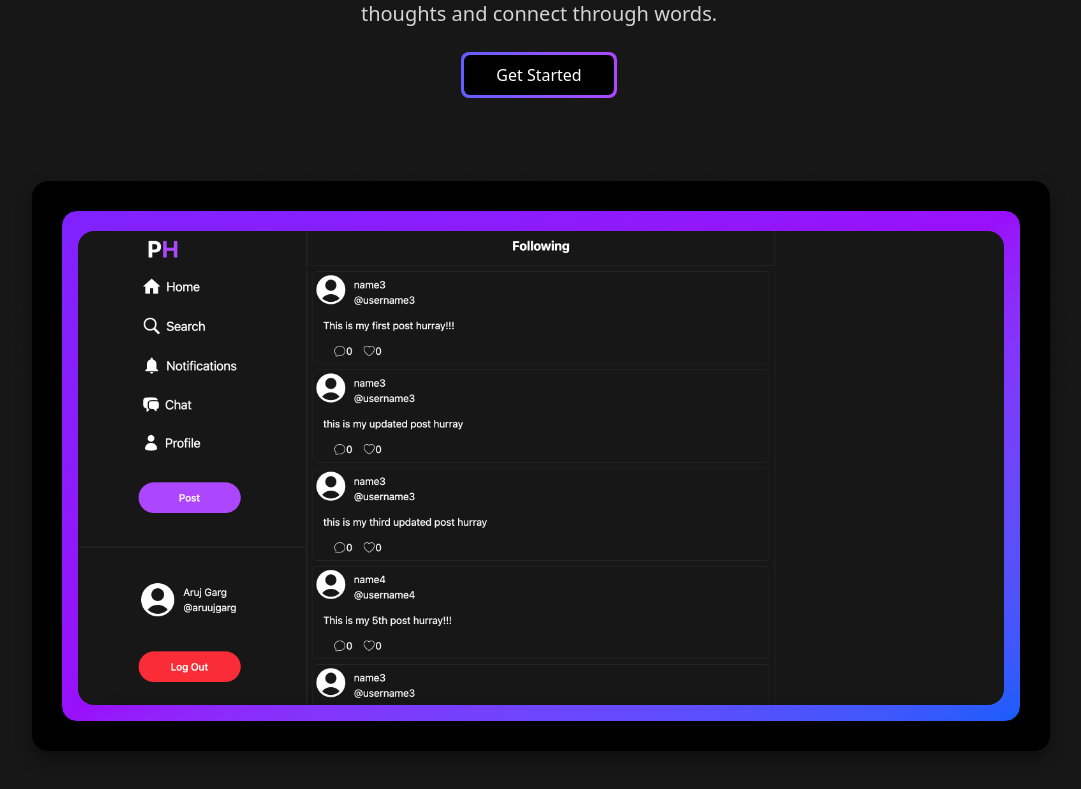
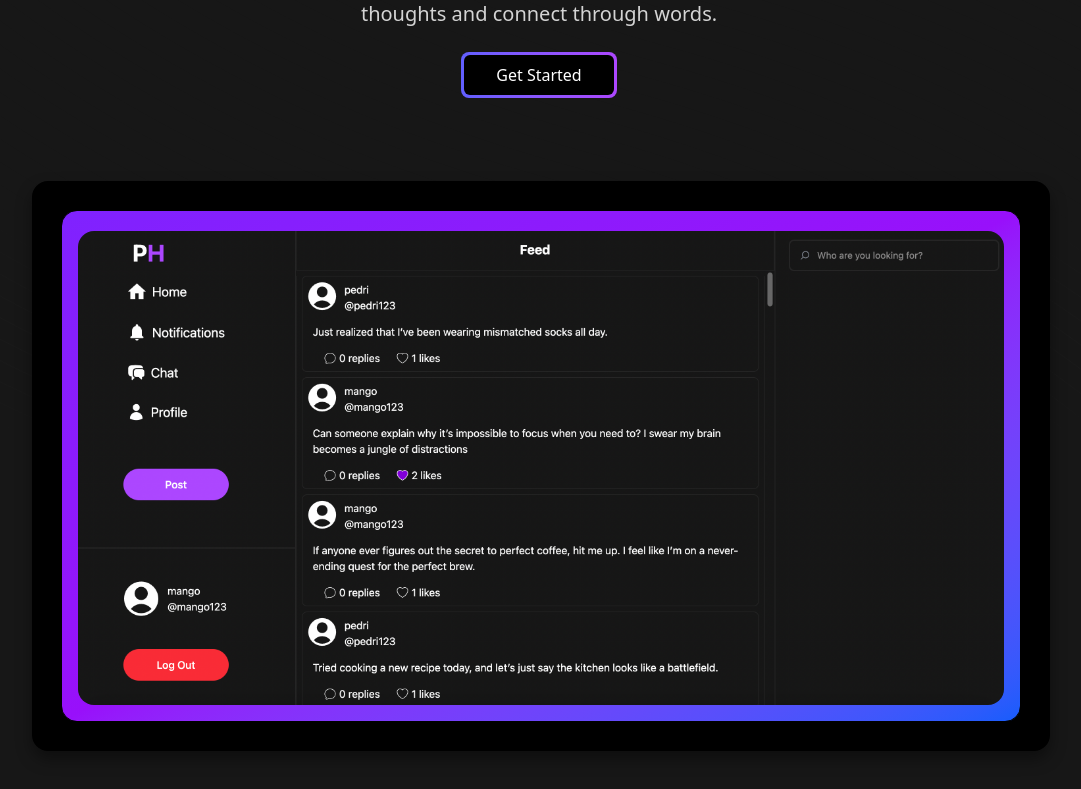
Before and after one commit to ArujGarg/PostHub, a React (Vite) app in the folder frontend/: page /landing in a window 1280 px wide. Shown: the part 287-1076 px from the top of the page, without its empty margins (101-1182 px from the left). Built offline with nearby package versions, Linux system fonts and the light colour scheme.

Commit message:
landing image fix

```diff
--- a/frontend/components/AnimatedPinDemo.tsx
+++ b/frontend/components/AnimatedPinDemo.tsx
@@ -11,7 +11,7 @@ export function AnimatedPinDemo() {
       >
         <div className="flex basis-full flex-col p-4 pt-5 tracking-tight text-slate-100/50 sm:basis-1/2 w-[60rem] h-[32rem] border border-black rounded-2xl bg-gradient-to-br from-violet-600 via-purple-600 to-blue-600 ">
           <div>
-            <img className="w-full h-auto self-center rounded-2xl " src="../landingscreenshot.jpg" alt="screenshot" />
+            <img className="w-full h-auto self-center rounded-2xl " src="/homepage.jpg" alt="screenshot" />
           </div>
         </div>
       </PinContainer>
```
Also changed, not shown: frontend/public/homepage.jpg (added), frontend/public/landingscreenshot.jpg (deleted).
